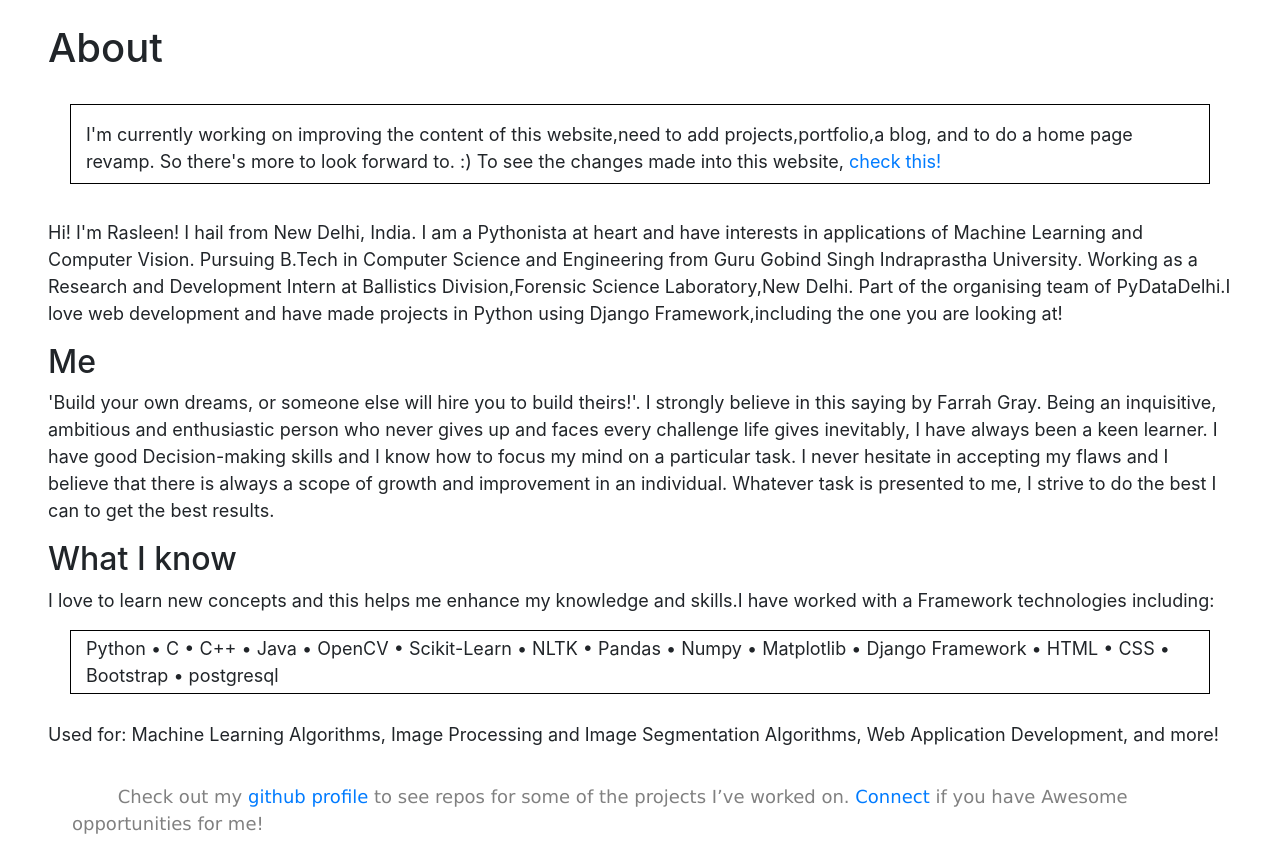
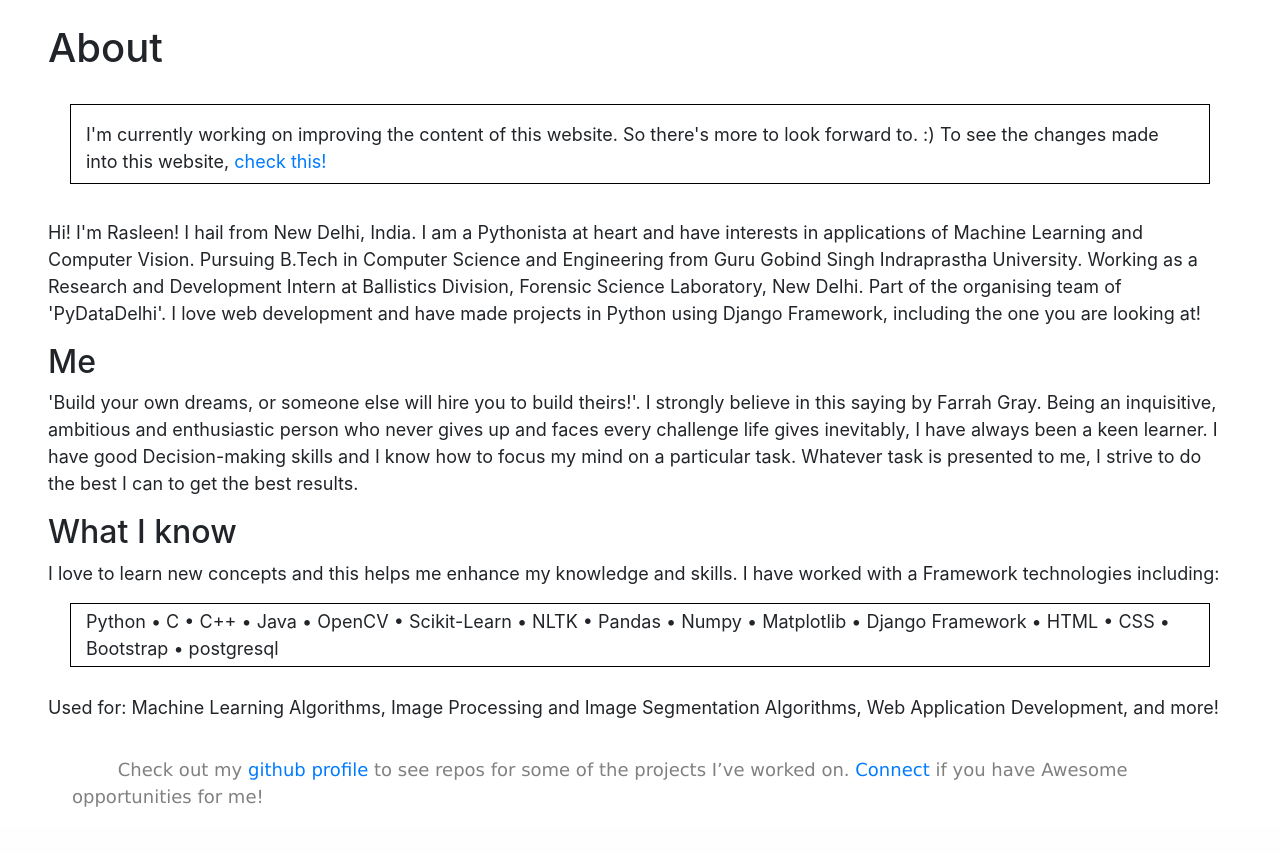
Before and after one commit to rasleen298/portfolio_website, a Django app: template jobs/templates/jobs/about.html in a window 1280 px wide. Shown: the part 56-909 px from the top of the page. After the commit the page ends 863 px from the top, so only its background shows below. Run offline with Django 3.2, Linux system fonts and the light colour scheme; the template is opened without the code that fills it, so the values that code supplies are empty; some libraries are stand-ins or nearby versions.

Commit message:
Update about.html

```diff
--- a/jobs/templates/jobs/about.html
+++ b/jobs/templates/jobs/about.html
@@ -45,18 +45,18 @@
 </div>
 <div class="container pt-3 pb-2 ">
   <font size="4.5">
-  I'm currently working on improving the content of this website,need to add projects,portfolio,a blog, and to do a home page revamp. So there's more to look forward to. :)
+  I'm currently working on improving the content of this website. So there's more to look forward to. :)
   To see the changes made into this website, <a href="https://github.com/rasleen298/portfolio_website">check this!</a>
 </div><br>
 <div class="ccc pt-2 pl-5 pr-5">
 <p>
   Hi! I'm Rasleen! I hail from New Delhi, India.
-  I am a Pythonista at heart and have interests in applications of Machine Learning and Computer Vision. Pursuing B.Tech in Computer Science and Engineering from Guru Gobind Singh Indraprastha University. Working as a Research and Development Intern at Ballistics Division,Forensic Science Laboratory,New Delhi. Part of the organising team of PyDataDelhi.I love web development and have made projects in Python using Django Framework,including the one you are looking at!
+  I am a Pythonista at heart and have interests in applications of Machine Learning and Computer Vision. Pursuing B.Tech in Computer Science and Engineering from Guru Gobind Singh Indraprastha University. Working as a Research and Development Intern at Ballistics Division, Forensic Science Laboratory, New Delhi. Part of the organising team of 'PyDataDelhi'. I love web development and have made projects in Python using Django Framework, including the one you are looking at!
 </p>
 <h2>Me</h2>
-<p> 'Build your own dreams, or someone else will hire you to build theirs!'. I strongly believe in this saying by Farrah Gray. Being an inquisitive, ambitious and enthusiastic person who never gives up and faces every challenge life gives inevitably, I have always been a keen learner. I have good Decision-making skills and I know how to focus my mind on a particular task. I never hesitate in accepting my flaws and I believe that there is always a scope of growth and improvement in an individual. Whatever task is presented to me, I strive to do the best I can to get the best results.</p>
+<p> 'Build your own dreams, or someone else will hire you to build theirs!'. I strongly believe in this saying by Farrah Gray. Being an inquisitive, ambitious and enthusiastic person who never gives up and faces every challenge life gives inevitably, I have always been a keen learner. I have good Decision-making skills and I know how to focus my mind on a particular task. Whatever task is presented to me, I strive to do the best I can to get the best results.</p>
 <h2>What I know</h2>
-<p>I love to learn new concepts and this helps me enhance my knowledge and skills.I have worked with a Framework technologies including:<br>
+<p>I love to learn new concepts and this helps me enhance my knowledge and skills. I have worked with a Framework technologies including:<br>
 <div class="container pt-1 pb-1 ">
 Python • C • C++ • Java • OpenCV • Scikit-Learn • NLTK • Pandas • Numpy • Matplotlib • Django Framework • HTML • CSS • Bootstrap • postgresql
 </div><br>
```
